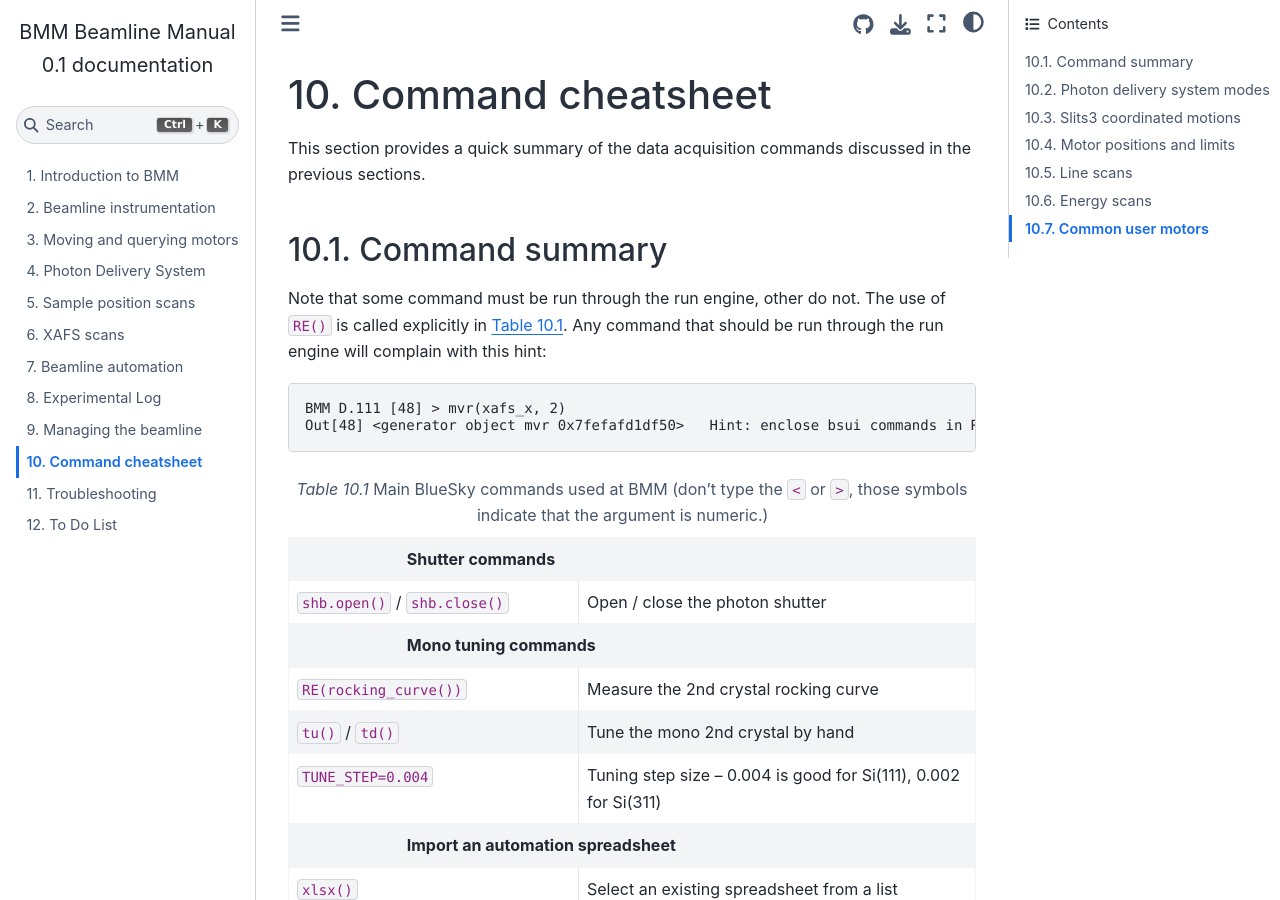
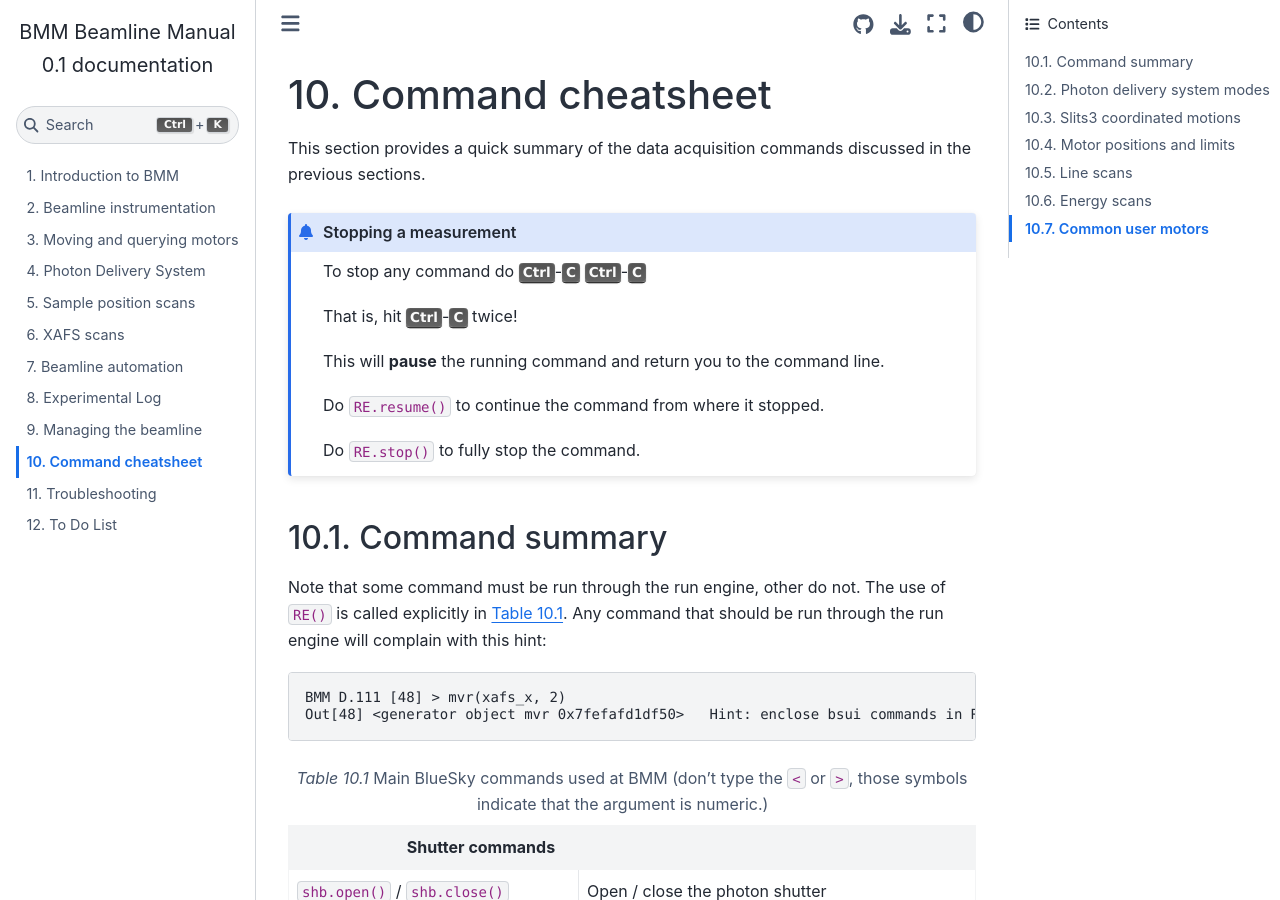
Before and after one commit to NSLS-II-BMM/BeamlineManual, a Sphinx documentation site: the page built from docs/cheatsheet.rst, in a window 1280 px wide and 900 px high. Built offline with Sphinx 7.4.7 and the Sphinx Book theme 1.1.4, drawn with Linux system fonts in a browser that asks for light colours.

Commit message:
added C-c C-c to cheatsheet

```diff
--- a/docs/cheatsheet.rst
+++ b/docs/cheatsheet.rst
@@ -10,6 +13,18 @@ Command cheatsheet
 
 This section provides a quick summary of the data acquisition commands
 discussed in the previous sections.
+
+.. admonition:: Stopping a measurement
+
+   To stop any command do :key:`Ctrl`-:key:`C` :key:`Ctrl`-:key:`C`
+
+   That is, hit :key:`Ctrl`-:key:`C` twice!
+
+   This will **pause** the running command and return you to the command line.
+
+   Do ``RE.resume()`` to continue the command from where it stopped.
+
+   Do ``RE.stop()`` to fully stop the command.
 
 
 Command summary
@@ -24,6 +39,7 @@ engine will complain with this hint:
 
    BMM D.111 [48] > mvr(xafs_x, 2)
    Out[48] <generator object mvr 0x7fefafd1df50>   Hint: enclose bsui commands in RE()
+
 
 
 .. table:: Main BlueSky commands used at BMM (don't type the ``<`` or
```
Also changed, not shown: other parts of docs/cheatsheet.rst (+3 -0 lines).
